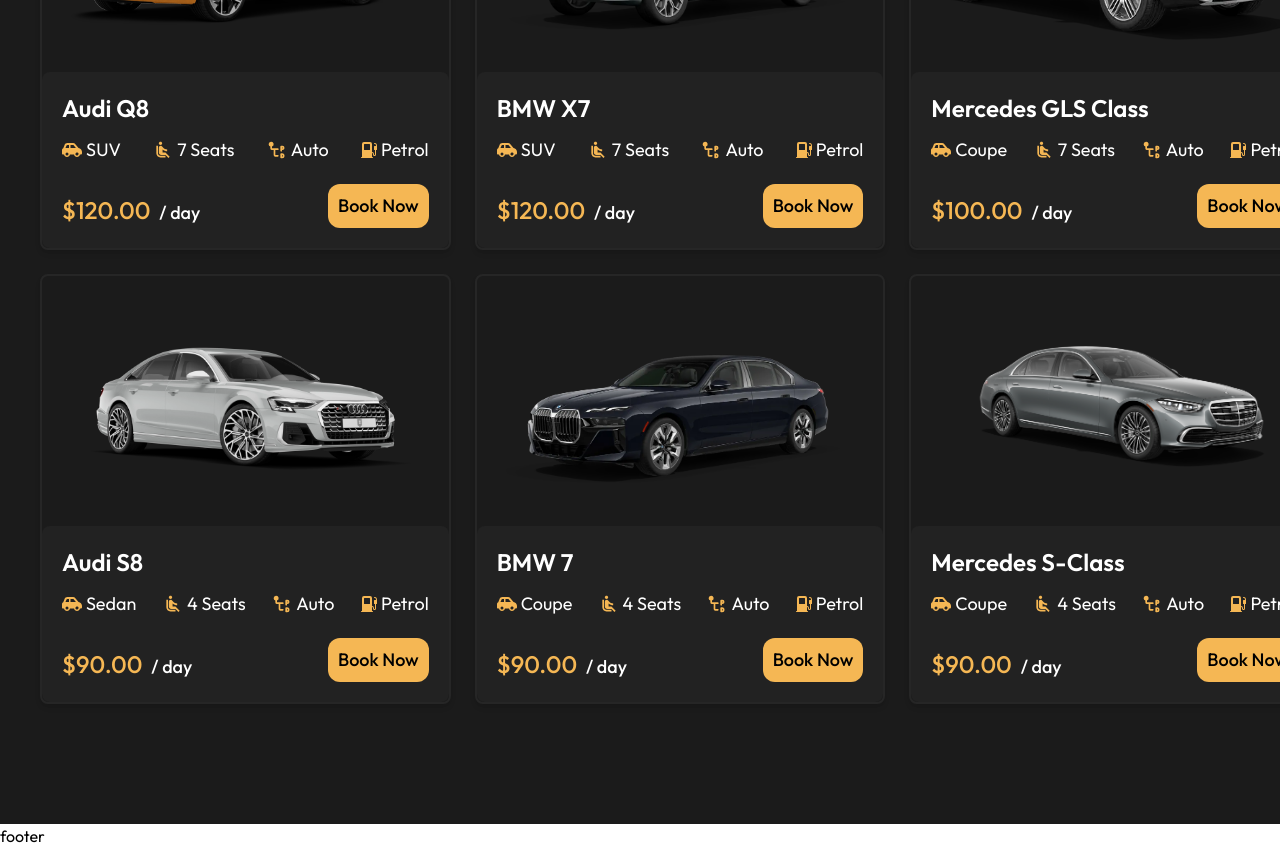
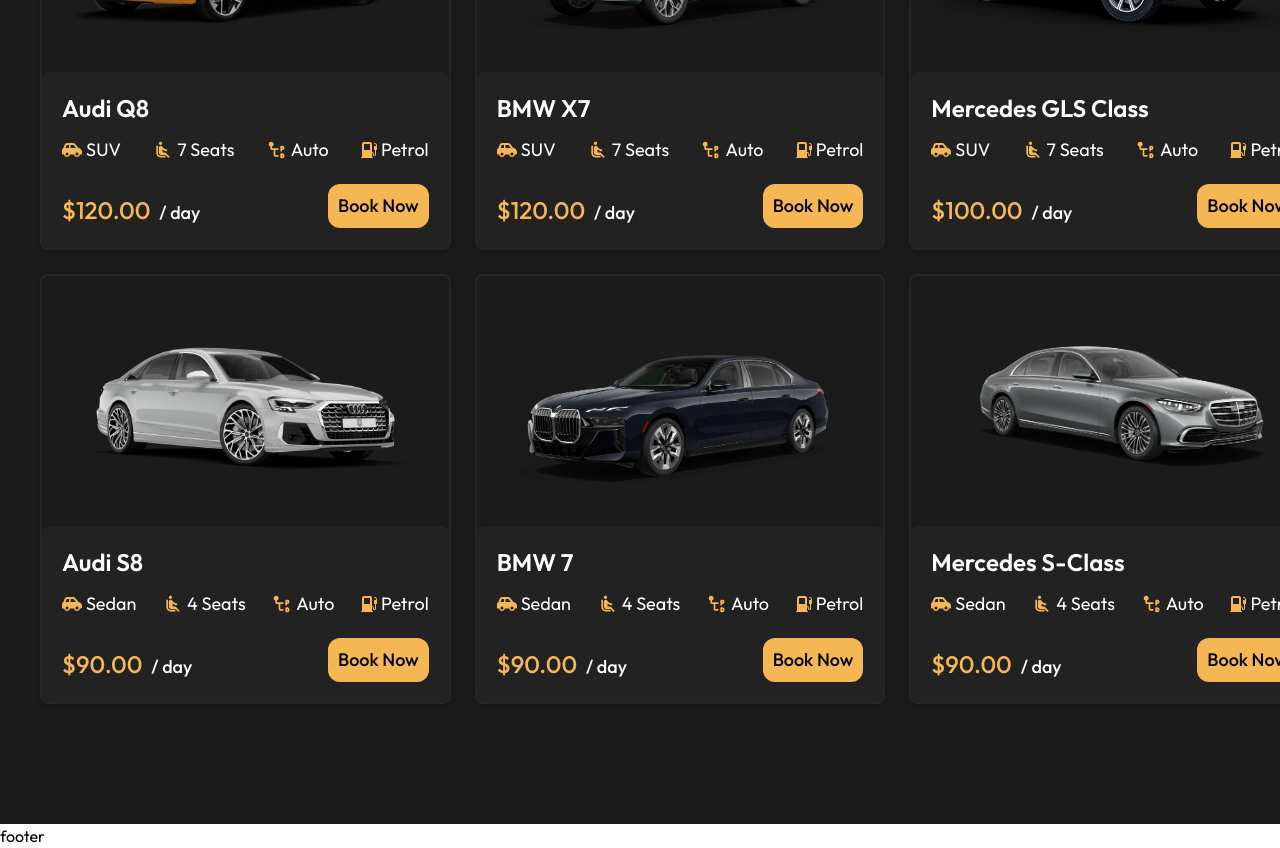
Before and after one commit to twahidulislamdev/go-ride, a React (Vite) app: page / in a window 1280 px wide. Shown: the part 1740-2588 px from the top of the page. Built offline with nearby package versions, Linux system fonts and the light colour scheme.

Commit message:
fix: update car types and titles in LuxuryCar component

```diff
--- a/src/components/layouts/LuxuryCar.jsx
+++ b/src/components/layouts/LuxuryCar.jsx
@@ -39,7 +39,7 @@
       CarSeats: "7 Seats",
       GearboxType: "Auto",
       FuelType: "Petrol",
-      CarType: "Coupe",
+      CarType: "SUV",
     },
     {
       id: "04",
@@ -53,13 +53,13 @@
     },
     {
       id: "05",
-      CarTitle: "BMW 7 ",
+      CarTitle: "BMW 7",
       CarPrice: "90.00",
       CarImage: Bmw7,
       CarSeats: "4 Seats",
       GearboxType: "Auto",
       FuelType: "Petrol",
-      CarType: "Coupe",
+      CarType: "Sedan",
     },
     {
       id: "06",
@@ -69,7 +69,7 @@
       CarSeats: "4 Seats",
       GearboxType: "Auto",
       FuelType: "Petrol",
-      CarType: "Coupe",
+      CarType: "Sedan",
     },
   ];
 
```
Also changed, not shown: src/assets/MercedesGLSClass.png.
